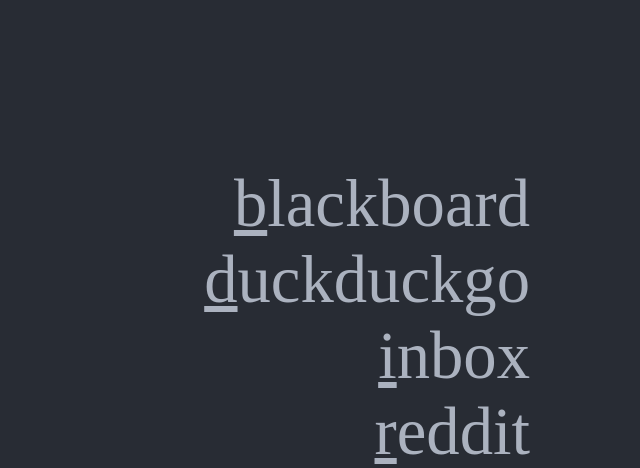
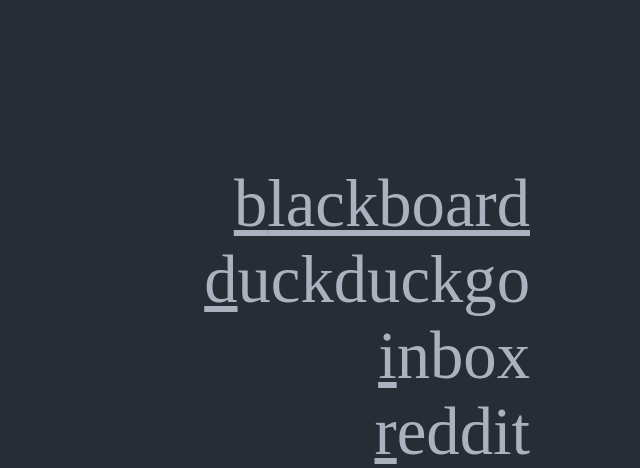
Before and after one commit to Synthetica9/Synthetica9.github.io, a PHP site: page / in a window 1280 px wide, with the pointer over the restyled element. Shown: the top 468 px of the page, without its empty margins (640-1280 px from the left). Run offline with PHP 8.4, Linux system fonts and the light colour scheme.

Commit message:
Added underline on hover

```diff
--- a/style.css
+++ b/style.css
@@ -19,6 +19,10 @@
   color: #abb2bf;
 }
 
+a:hover {
+  text-decoration: underline;
+}
+
 ul {
   list-style-type: none;
 }
```
